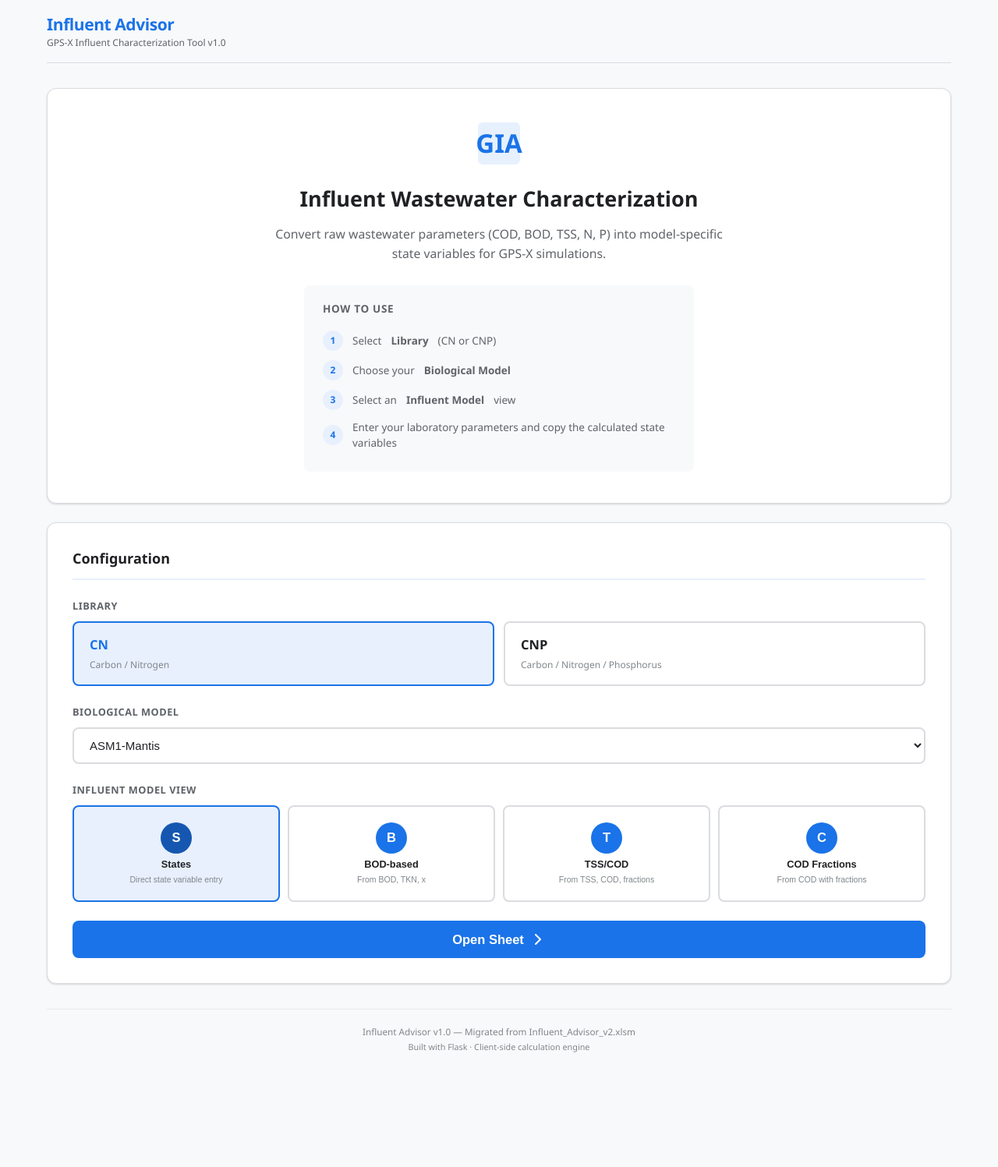
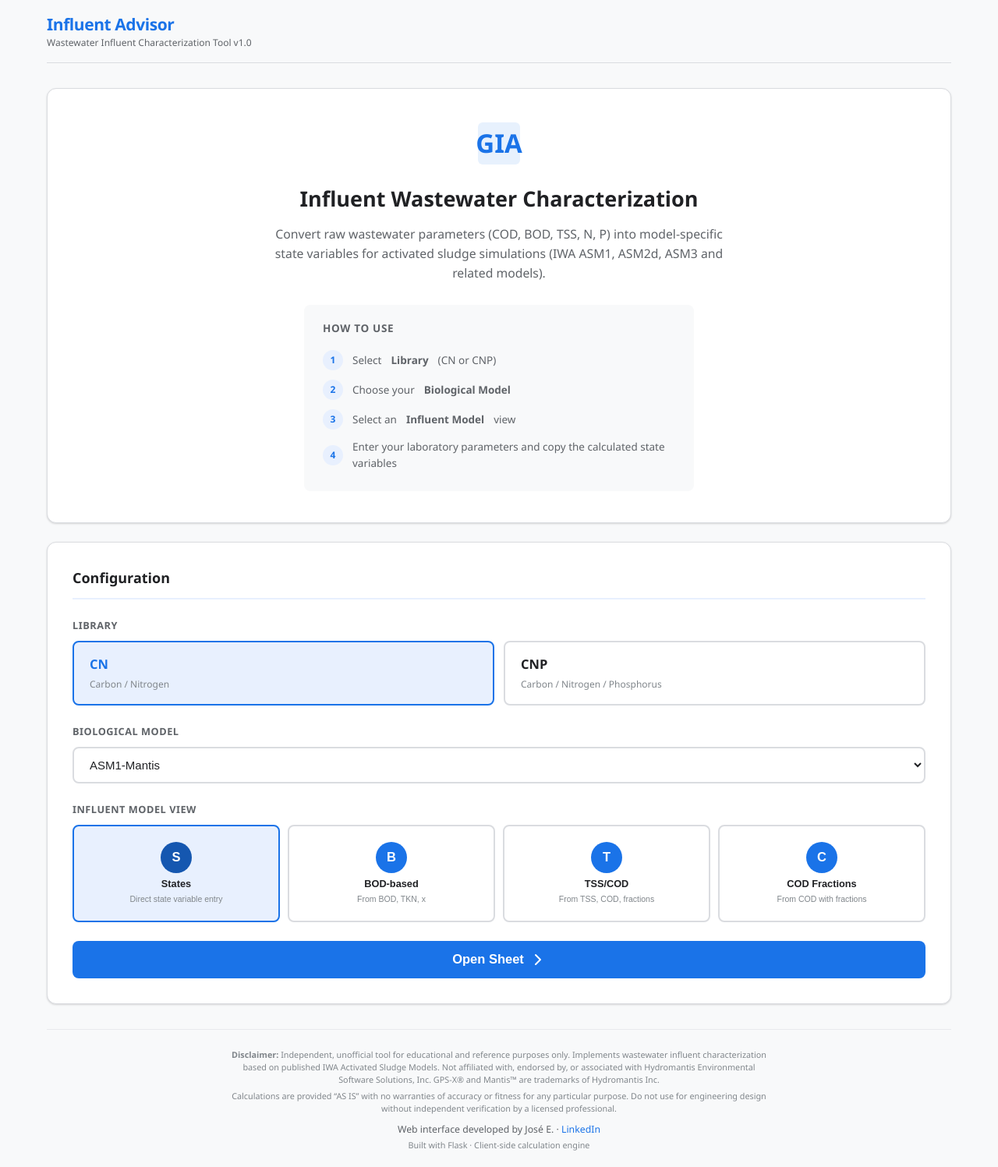
Before and after one commit to joseespinoza77/influent-advisor, a Flask app: page / in a window 1280 px wide. Shown: the whole page at 78% size. Before the commit the page ends 1350 px from the top, so only its background shows below. Run offline with Flask 3, Linux system fonts and the light colour scheme; some libraries are stand-ins or nearby versions.

Commit message:
legal: remove GPS-X branding, add disclaimer, remove NotebookLM references

```diff
--- a/app.py
+++ b/app.py
@@ -1,6 +1,6 @@
 """
 Influent Advisor - Web Application
-Migrated from Influent_Advisor_v2.xlsm (VBA) to Flask Web App
+Wastewater influent characterization tool based on IWA Activated Sludge Models
 """
 import json
 import os
--- a/static/style.css
+++ b/static/style.css
@@ -1,5 +1,5 @@
 /* ============================================================
-   Influent Advisor - GPS-X Influent Characterization Tool
+   Influent Advisor - Wastewater Influent Characterization Tool
    Professional stylesheet
    ============================================================ */
 
@@ -1090,3 +1090,27 @@ body {
         width: 70%;
     }
 }
+
+/* --- Footer Disclaimer & Credits --- */
+.footer-disclaimer {
+    font-size: 0.72rem;
+    color: #80868b;
+    line-height: 1.5;
+    max-width: 700px;
+    margin: 0.3rem auto;
+}
+
+.footer-credit {
+    font-size: 0.82rem;
+    color: #5f6368;
+    margin: 0.6rem auto 0.2rem;
+}
+
+.footer-credit a {
+    color: var(--primary);
+    text-decoration: none;
+}
+
+.footer-credit a:hover {
+    text-decoration: underline;
+}
--- a/templates/index.html
+++ b/templates/index.html
@@ -4,7 +4,7 @@
 <head>
     <meta charset="UTF-8">
     <meta name="viewport" content="width=device-width, initial-scale=1.0">
-    <title>Influent Advisor - GPS-X Influent Characterization</title>
+    <title>Influent Advisor - Wastewater Influent Characterization</title>
     <link rel="stylesheet" href="{{ url_for('static', filename='style.css') }}">
 </head>
 
@@ -14,7 +14,7 @@
         <header class="app-header">
             <div class="header-brand">
                 <h1>Influent Advisor</h1>
-                <span class="header-subtitle">GPS-X Influent Characterization Tool v1.0</span>
+                <span class="header-subtitle">Wastewater Influent Characterization Tool v1.0</span>
             </div>
         </header>
 
@@ -34,7 +34,8 @@
                 <h2 class="intro-title">Influent Wastewater Characterization</h2>
                 <p class="intro-description">
                     Convert raw wastewater parameters (COD, BOD, TSS, N, P) into
-                    model-specific state variables for GPS-X simulations.
+                    model-specific state variables for activated sludge simulations
+                    (IWA ASM1, ASM2d, ASM3 and related models).
                 </p>
                 <div class="intro-instructions">
                     <h3>How to use</h3>
@@ -123,7 +124,16 @@
 
         <!-- Footer -->
         <footer class="app-footer">
-            <p>Influent Advisor v1.0 &mdash; Migrated from Influent_Advisor_v2.xlsm</p>
+            <p class="footer-disclaimer"><strong>Disclaimer:</strong> Independent, unofficial tool for educational
+                and reference purposes only. Implements wastewater influent characterization based on published
+                IWA Activated Sludge Models. Not affiliated with, endorsed by, or associated with
+                Hydromantis Environmental Software Solutions, Inc. GPS-X&reg; and Mantis&trade; are
+                trademarks of Hydromantis Inc.</p>
+            <p class="footer-disclaimer">Calculations are provided &ldquo;AS IS&rdquo; with no warranties of accuracy
+                or fitness for any particular purpose. Do not use for engineering design without independent
+                verification by a licensed professional.</p>
+            <p class="footer-credit">Web interface developed by José E. &middot;
+                <a href="#" target="_blank" rel="noopener">LinkedIn</a></p>
             <p class="footer-tech">Built with Flask &middot; Client-side calculation engine</p>
         </footer>
     </div>
--- a/templates/sheet.html
+++ b/templates/sheet.html
@@ -213,7 +213,10 @@
 
         <!-- Footer -->
         <footer class="app-footer">
-            <p>Influent Advisor v1.0 &mdash; {{ sheet_name }}</p>
+            <p>{{ sheet_name }}</p>
+            <p class="footer-disclaimer">Independent tool for educational use. Based on IWA ASM models.
+                Not affiliated with Hydromantis Inc. GPS-X&reg; and Mantis&trade; are trademarks of Hydromantis.
+                Calculations provided &ldquo;AS IS&rdquo; &mdash; verify independently before engineering use.</p>
         </footer>
     </div>
 
--- a/templates/theory.html
+++ b/templates/theory.html
@@ -147,7 +147,7 @@
         {{ content | safe }}
     </div>
     <div class="theory-footer">
-        <p>Influent Advisor v1.0 — Generated from TEORIA_INFLUENT_ADVISOR.md</p>
+        <p>Influent Advisor — Theoretical reference based on IWA Activated Sludge Models</p>
     </div>
 </body>
 
```
Also changed, not shown: TEORIA_INFLUENT_ADVISOR.md (+2 -2 lines).
